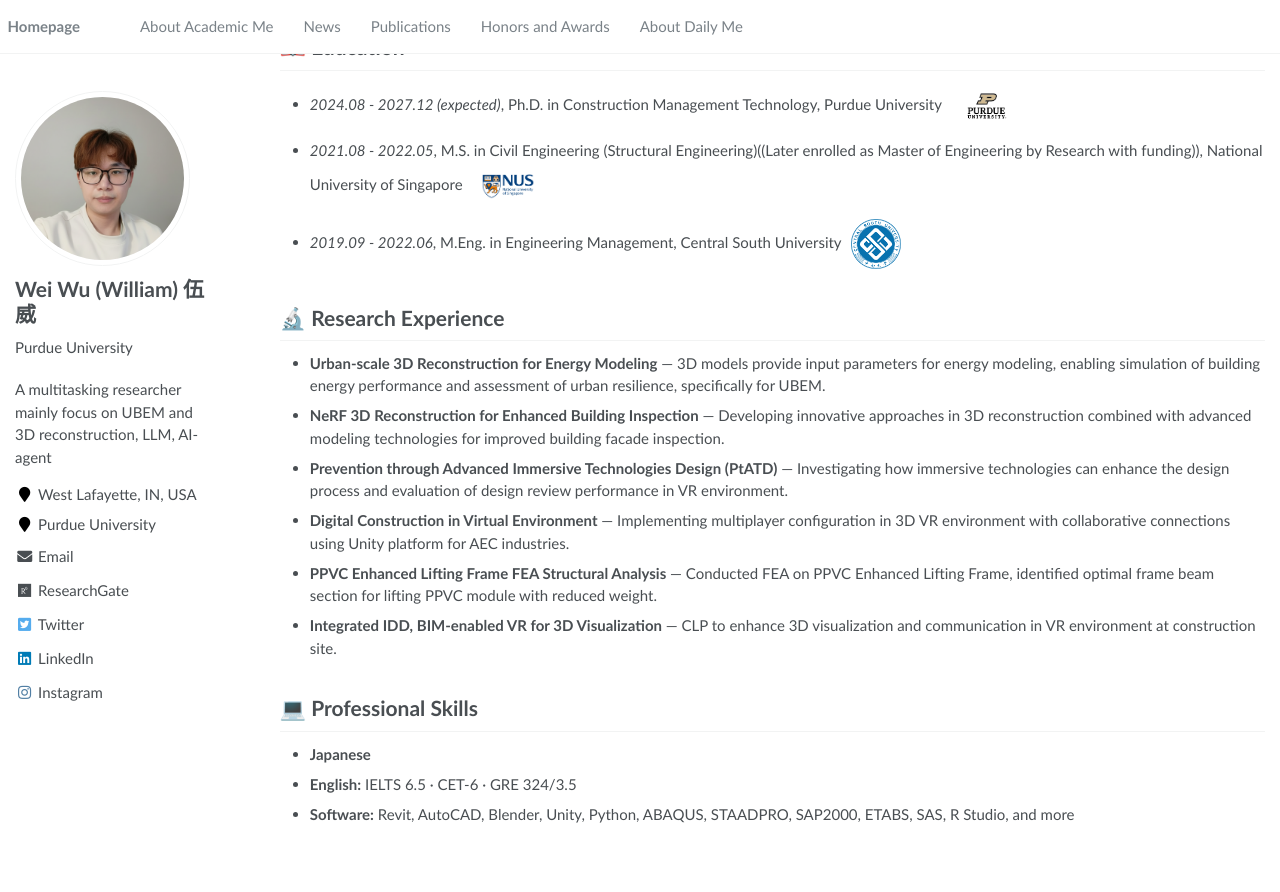
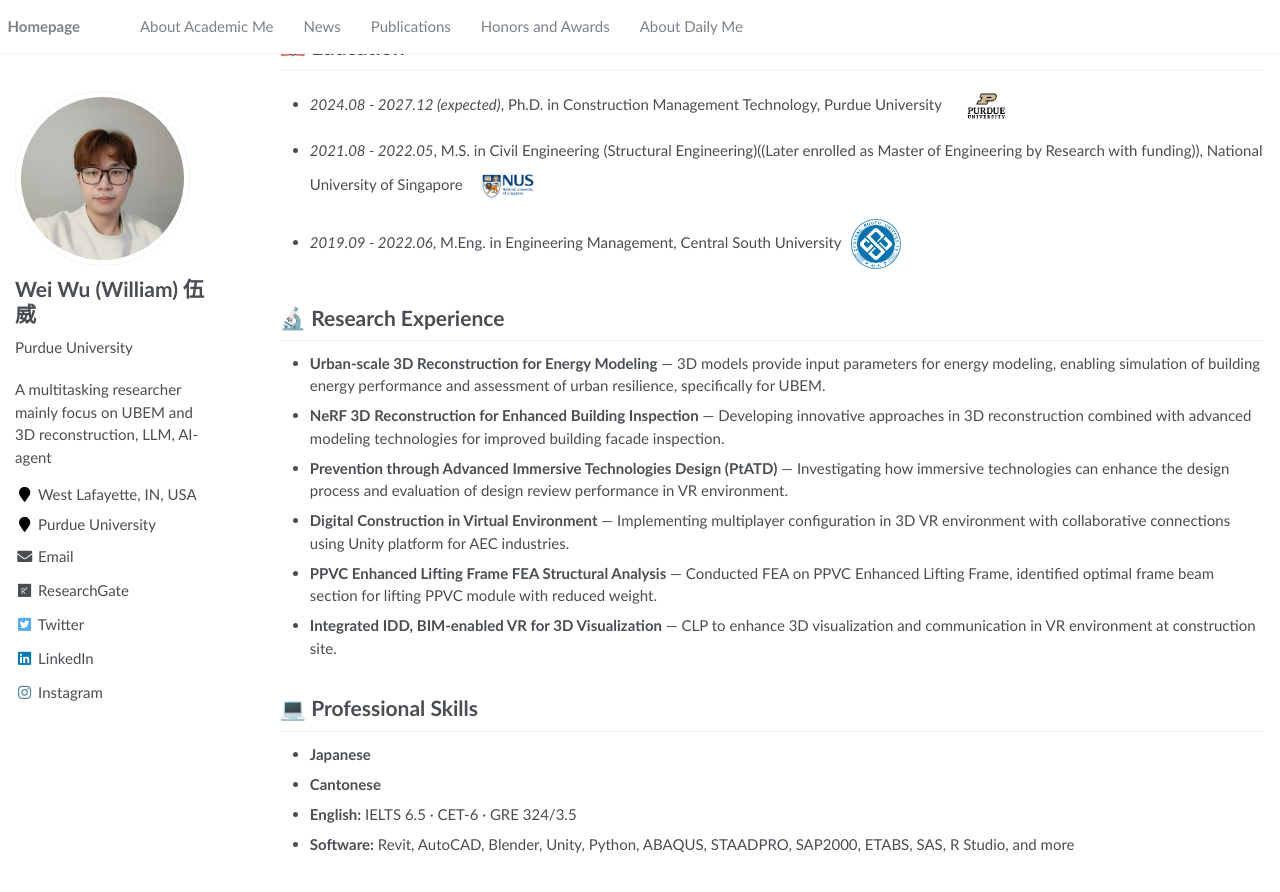
Before and after one commit to wuwei5v/weiwu.github.io, a Jekyll site: the page built from _pages/about.md, in a window 1280 px wide and 900 px high, scrolled down 1672 px. Shown: the top 892 px of the window. Built offline with Jekyll 4.4.1, drawn with Linux system fonts in a browser that asks for light colours; before the commit the page ends 2542 px from its top, so only the background shows below that.

Commit message:
update pages

```diff
--- a/_pages/about.md
+++ b/_pages/about.md
@@ -98,5 +98,6 @@ I am a Ph.D. Student in Construction Management Technology at [Purdue University
 
 # 💻 Professional Skills
 - **Japanese**
+- **Cantonese**
 - **English:** IELTS 6.5 · CET-6 · GRE 324/3.5
 - **Software:** Revit, AutoCAD, Blender, Unity, Python, ABAQUS, STAADPRO, SAP2000, ETABS, SAS, R Studio, and more
```
